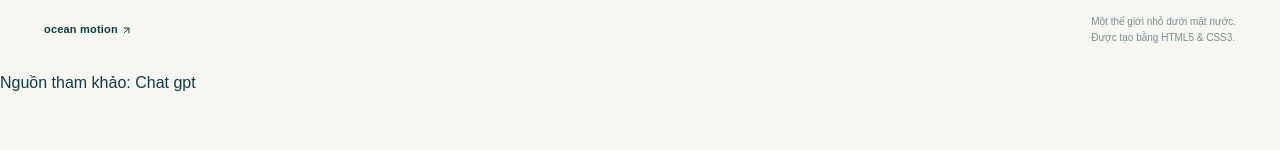
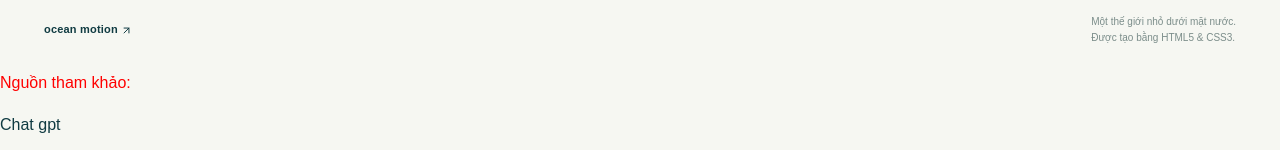
Before and after one commit to thienokok11-cpu/thienokok11-cpu.github.io, a plain HTML site: page ocean-motion/index.html in a window 1280 px wide. Shown: the part 1291-1441 px from the top of the page. Before the commit the page ends 1403 px from the top, so only its background shows below. Drawn offline with Linux system fonts and the light colour scheme.

Commit message:
upd
Updated reference source paragraph to include a div and change text color to red.

```diff
--- a/ocean-motion/index.html
+++ b/ocean-motion/index.html
@@ -444,7 +444,7 @@
         >
       </div>
     </footer>
-    <p>Nguồn tham khảo:<a href="https://chatgpt.com/"> Chat gpt</a></p>
+    <p style="color: red";>Nguồn tham khảo:<div><a href="https://chatgpt.com/"> Chat gpt</a></div></p>
     <script src="ambience.js" defer></script>
   </body>
 </html>
```
